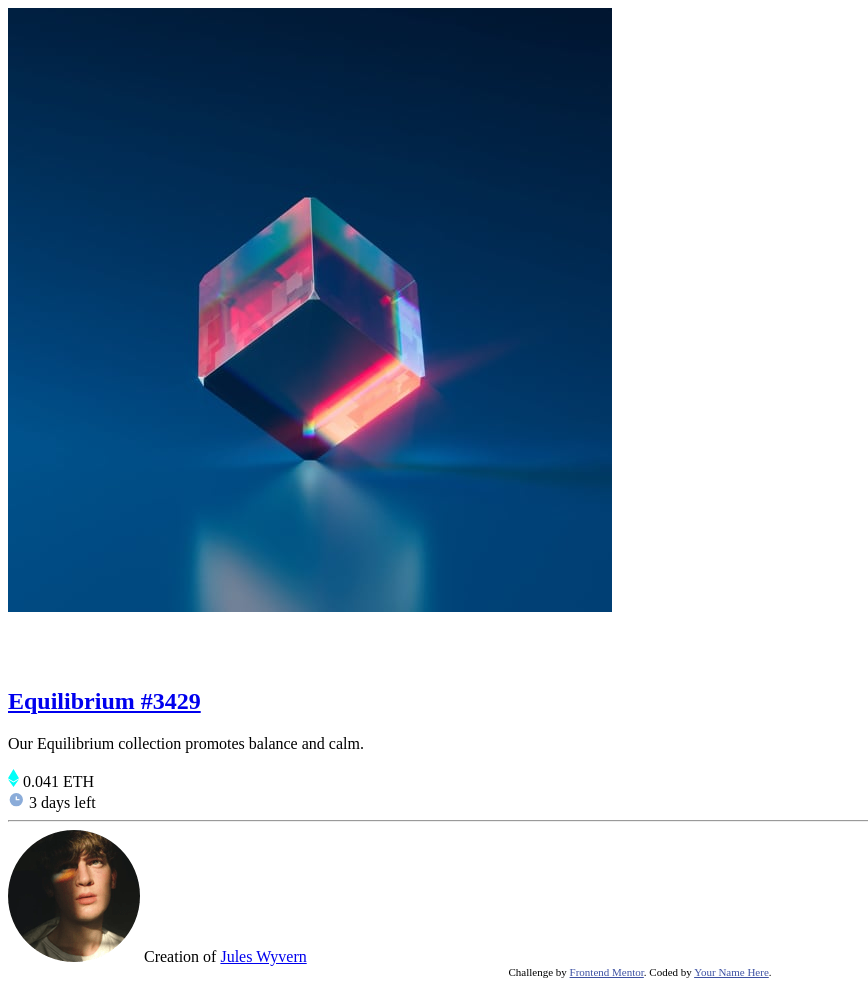
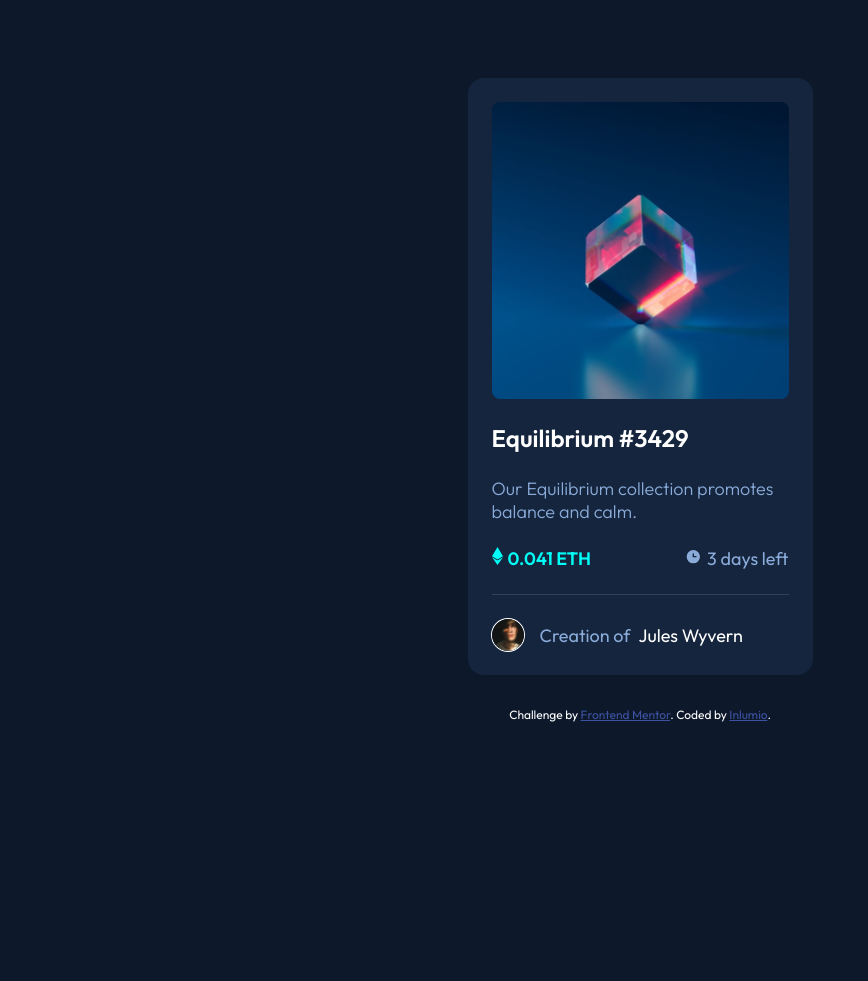
Before and after one commit to inlumio/nft-preview-card-component-frontendmentor, a plain HTML site: page index.html in a window 1280 px wide. Shown: the whole page, without its empty margins (0-868 px from the left). After the commit the page ends 800 px from the top, so only its background shows below. Drawn offline with Linux system fonts and the light colour scheme.

Commit message:
add styles

```diff
--- a/index.html
+++ b/index.html
@@ -11,7 +11,7 @@
   <link rel="stylesheet" href="style.css">
 
   <style>
-    .attribution { font-size: 11px; text-align: center; }
+    .attribution { font-size: 12px; text-align: center; }
     .attribution a { color: hsl(228, 45%, 44%); }
 
   </style>
@@ -53,7 +53,7 @@
 
   <div class="attribution">
     Challenge by <a href="https://www.frontendmentor.io?ref=challenge" target="_blank">Frontend Mentor</a>.
-    Coded by <a href="#">Your Name Here</a>.
+    Coded by <a href="https://github.com/inlumio">Inlumio</a>.
   </div>
 </body>
 </html>
--- a/style.css
+++ b/style.css
@@ -0,0 +1,141 @@
+@import url('https://fonts.googleapis.com/css2?family=Outfit:wght@300;400;600&display=swap');
+
+*,
+*::after,
+*::before {
+	margin: 0;
+	padding: 0;
+	box-sizing: border-box;
+}
+
+:root {
+	--soft-blue: hsl(215, 51%, 70%);
+	--cyan: hsl(178, 100%, 50%);
+	--main-bg-blue: hsl(217, 54%, 11%);
+	--card-bg-blue: hsl(216, 50%, 16%);
+	--line-blue: hsl(215, 32%, 27%);
+	--white: hsl(0, 0%, 100%);
+	--mobile: 375px;
+	--desktop: 1440px;
+}
+
+body {
+	font-family: 'Outfit', sans-serif;
+	font-size: 18px;
+	background-color: var(--main-bg-blue);
+	min-height: 100vh;
+	display: grid;
+	place-content: center;
+	color: var(--white);
+}
+
+.container {
+	padding: 0 25px;
+	margin: 0 auto;
+}
+
+.card {
+	width: 345px;
+	background-color: var(--card-bg-blue);
+	padding: 1.5rem;
+	border-radius: 1rem;
+	margin-block-end: 2rem;
+}
+
+.card > *:not(:last-child) {
+	margin-bottom: 1.5rem;
+}
+
+.card a {
+	text-decoration: none;
+	color: var(--white);
+	cursor: pointer;
+}
+
+.card a:hover {
+	color: var(--cyan);
+}
+
+.card hr {
+	border: none;
+	border-bottom: 1px solid var(--line-blue);
+}
+
+.card__img {
+	position: relative;
+	border-radius: 0.5rem;
+	overflow: hidden;
+}
+
+.card__img img {
+	display: block;
+	width: 100%;
+}
+
+.card__img-overlay {
+	position: absolute;
+	top: 0;
+	left: 0;
+	width: 100%;
+	height: 100%;
+	display: grid;
+	place-content: center;
+	background-color: hsla(178, 100%, 50%, 0.5);
+	opacity: 0;
+	cursor: pointer;
+	transition: opacity 0.25s;
+}
+
+.card__img-overlay:hover {
+	opacity: 1;
+}
+
+.card__img-overlay img {
+	width: 40px;
+}
+
+.card__header {
+	font-size: 1.5rem;
+}
+
+.card__description {
+	color: var(--soft-blue);
+	font-weight: 300;
+}
+
+.card__offer {
+	display: flex;
+	justify-content: space-between;
+}
+
+.card__offer img {
+	margin-inline-end: 0.1rem;
+}
+
+.card__price {
+	color: var(--cyan);
+	font-weight: 600;
+}
+
+.card__time-remain {
+	color: var(--soft-blue);
+}
+
+.card__author {
+	display: flex;
+	align-items: center;
+	color: var(--soft-blue);
+	font-weight: 400;
+}
+
+.card__author img {
+	display: block;
+	width: 2rem;
+	margin-inline-end: 1rem;
+	border-radius: 50%;
+	box-shadow: 0 0 0 1px var(--white);
+}
+
+.card__author a {
+	padding-left: 0.5rem;
+}
```
